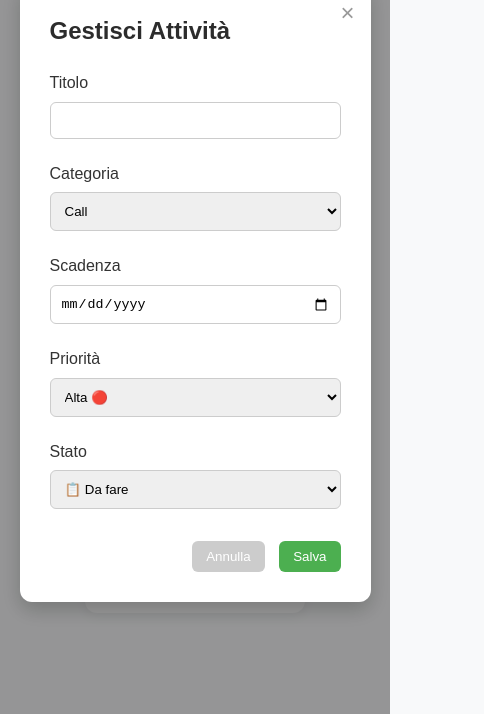
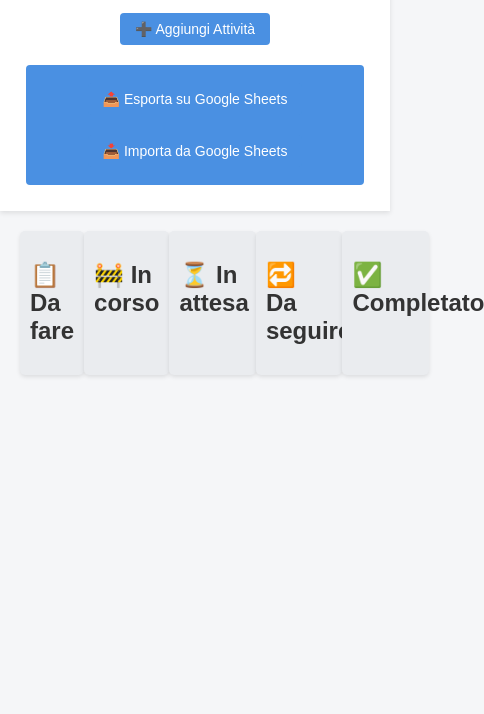
Before and after one commit to Alfpes24/kanBan, a plain HTML site: page index.html in a window 390 px wide. Shown: the part 130-844 px from the top of the page, 484 px wide, since content can reach past the window. Drawn offline with Linux system fonts and the light colour scheme.

Commit message:
Update style.css

```diff
--- a/style.css
+++ b/style.css
@@ -1,239 +1,128 @@
-/* ======= RESET & BASE ======= */
-* {
-  box-sizing: border-box;
+body {
+  font-family: 'Arial', sans-serif;
+  background-color: #f5f6f8;
   margin: 0;
   padding: 0;
 }
 
-body {
-  font-family: 'Poppins', sans-serif;
-  background-color: #f8f9fa;
+header {
+  background-color: #ffffff;
+  text-align: center;
+  padding: 1rem;
+  box-shadow: 0 2px 5px rgba(0, 0, 0, 0.1);
+}
+
+h1, h2, h3 {
   color: #333;
-  line-height: 1.6;
-  min-height: 100vh;
+}
+
+.kanban-actions, button {
+  margin: 10px;
+  padding: 8px 15px;
+  cursor: pointer;
+  border: none;
+  border-radius: 4px;
+  background-color: #4a90e2;
+  color: white;
+  font-size: 14px;
+}
+
+button:hover {
+  background-color: #357ABD;
+}
+
+.kanban-board {
   display: flex;
-  flex-direction: column;
-  align-items: center;
+  justify-content: space-between;
   padding: 20px;
 }
 
-.container {
-  width: 100%;
-  max-width: 1200px;
-}
-
-
-/* ======= HEADER ======= */
-.header {
-  text-align: center;
-  margin-bottom: 30px;
-}
-
-.header h1 {
-  font-size: 2.5rem;
-  color: #2c2c2c;
-}
-
-.header p {
-  font-size: 1.2rem;
-  color: #999;
-}
-
-
-/* ======= ADD TASK BUTTON ======= */
-.add-task-btn-container {
-  text-align: center;
-  margin-bottom: 40px;
-}
-
-#addTaskBtn {
-  background-color: #4caf50;
-  color: white;
-  border: none;
-  padding: 12px 24px;
-  font-size: 1rem;
-  border-radius: 8px;
-  cursor: pointer;
-  transition: background-color 0.3s ease;
-}
-
-#addTaskBtn:hover {
-  background-color: #45a049;
-}
-
-
-/* ======= KANBAN BOARD ======= */
-.kanban-board {
-  display: flex;
-  flex-wrap: wrap;
-  justify-content: space-between;
-  gap: 20px;
-}
-
 .kanban-column {
-  background-color: #fff;
-  flex: 1;
-  min-width: 220px;
-  border-radius: 12px;
-  padding: 16px;
-  box-shadow: 0 4px 12px rgba(0, 0, 0, 0.05);
-}
-
-.kanban-column h2 {
-  text-align: center;
-  margin-bottom: 10px;
-  font-size: 1.2rem;
-}
-
-.task-container {
-  display: flex;
-  flex-direction: column;
-  gap: 12px;
+  background-color: #eaecef;
+  border-radius: 5px;
+  width: 19%;
+  padding: 10px;
+  box-shadow: 0 2px 4px rgba(0,0,0,0.1);
 }
 
 .task-card {
-  background-color: #ffffff;
-  border-left: 6px solid #ccc;
-  padding: 12px 16px;
-  border-radius: 10px;
-  box-shadow: 0 2px 8px rgba(0, 0, 0, 0.08);
-  transition: transform 0.2s ease, box-shadow 0.2s ease;
+  background-color: #fff;
+  padding: 10px;
+  margin-bottom: 10px;
+  border-radius: 3px;
+  box-shadow: 0 1px 3px rgba(0,0,0,0.1);
+  border-left: 4px solid #999;
 }
 
-.task-card:hover {
-  transform: scale(1.02);
-  box-shadow: 0 4px 14px rgba(0, 0, 0, 0.1);
-}
+.task-card.to-do { border-color: gray; }
+.task-card.in-progress { border-color: gold; }
+.task-card.waiting { border-color: orange; }
+.task-card.follow-up { border-color: purple; }
+.task-card.completed { border-color: green; }
 
-.task-card.to-do    { border-color: #90a4ae; background-color: #e8eaf6; }
-.task-card.in-progress { border-color: #0288d1; background-color: #b3e5fc; }
-.task-card.waiting  { border-color: #fbc02d; background-color: #fff9c4; }
-.task-card.follow-up { border-color: #8e24aa; background-color: #e1bee7; }
-.task-card.completed { border-color: #388e3c; background-color: #c8e6c9; }
-
-.task-card p, .task-card strong {
-  margin-bottom: 4px;
-  color: #333;
-}
-
-/* ======= MODAL (POPUP) ======= */
 .modal {
   display: none;
   position: fixed;
-  z-index: 999;
+  left: 0;
   top: 0;
-  left: 0;
-  width: 100vw;
-  height: 100vh;
-  background-color: rgba(0, 0, 0, 0.4);
-  display: flex;
+  width: 100%;
+  height: 100%;
+  background-color: rgba(0,0,0,0.5);
+  justify-content: center;
   align-items: center;
-  justify-content: center;
-  animation: fadeIn 0.3s ease;
 }
 
 .modal-content {
-  background: #fff;
-  padding: 30px;
-  border-radius: 12px;
-  width: 90%;
-  max-width: 500px;
-  box-shadow: 0 8px 20px rgba(0,0,0,0.2);
-  animation: slideUp 0.4s ease;
+  background-color: white;
+  padding: 20px;
+  border-radius: 8px;
+  width: 400px;
+  box-shadow: 0 5px 10px rgba(0,0,0,0.2);
   position: relative;
 }
 
 .close-btn {
   position: absolute;
-  top: 12px;
-  right: 16px;
-  font-size: 1.5rem;
+  top: 10px;
+  right: 15px;
   cursor: pointer;
-  color: #999;
-}
-
-.modal-content h3 {
-  margin-bottom: 20px;
-  font-size: 1.5rem;
-  color: #2c2c2c;
+  font-size: 18px;
 }
 
 .modal-content label {
   display: block;
   margin-top: 10px;
-  font-weight: 500;
-  margin-bottom: 6px;
+  font-weight: bold;
 }
 
 .modal-content input,
 .modal-content select {
   width: 100%;
-  padding: 10px;
-  margin-bottom: 12px;
+  padding: 8px;
+  margin-top: 5px;
+  box-sizing: border-box;
   border: 1px solid #ccc;
-  border-radius: 6px;
+  border-radius: 4px;
 }
 
 .modal-buttons {
-  text-align: right;
-  margin-top: 20px;
+  display: flex;
+  justify-content: space-between;
+  margin-top: 15px;
 }
 
 .cancel-btn {
-  background: #ccc;
-  color: #fff;
-  border: none;
-  padding: 8px 14px;
-  margin-right: 10px;
-  border-radius: 6px;
-  cursor: pointer;
+  background-color: #ccc;
 }
 
 .save-btn {
-  background: #4caf50;
-  color: #fff;
-  border: none;
-  padding: 8px 14px;
-  border-radius: 6px;
-  cursor: pointer;
+  background-color: #28a745;
 }
 
-/* ======= ANIMATIONS ======= */
-@keyframes fadeIn {
-  from { opacity: 0; }
-  to { opacity: 1; }
+.save-btn:hover {
+  background-color: #218838;
 }
 
-@keyframes slideUp {
-  from { transform: translateY(40px); opacity: 0; }
-  to { transform: translateY(0); opacity: 1; }
+.cancel-btn:hover {
+  background-color: #999;
 }
-
-/* ======= RESPONSIVE ======= */
-@media (max-width: 768px) {
-  .kanban-board {
-    flex-direction: column;
-    gap: 30px;
-  }
-
-  .kanban-column {
-    width: 100%;
-  }
-}
-.kanban-actions button {
-    background-color: #4CAF50; /* Verde */
-    border: none;
-    color: white;
-    padding: 10px 20px;
-    text-align: center;
-    text-decoration: none;
-    display: inline-block;
-    font-size: 16px;
-    margin: 4px 2px;
-    cursor: pointer;
-    border-radius: 5px;
-}
-
-.kanban-actions button:hover {
-    background-color: #45a049;
-}
```
